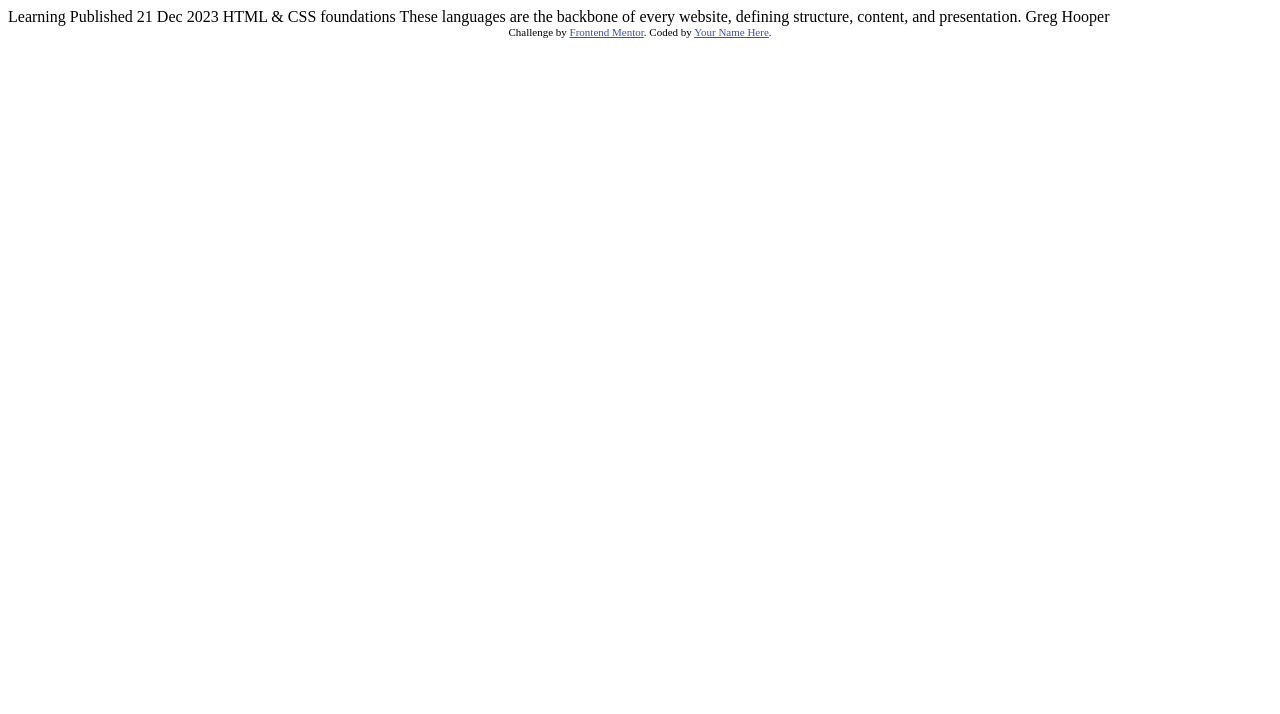
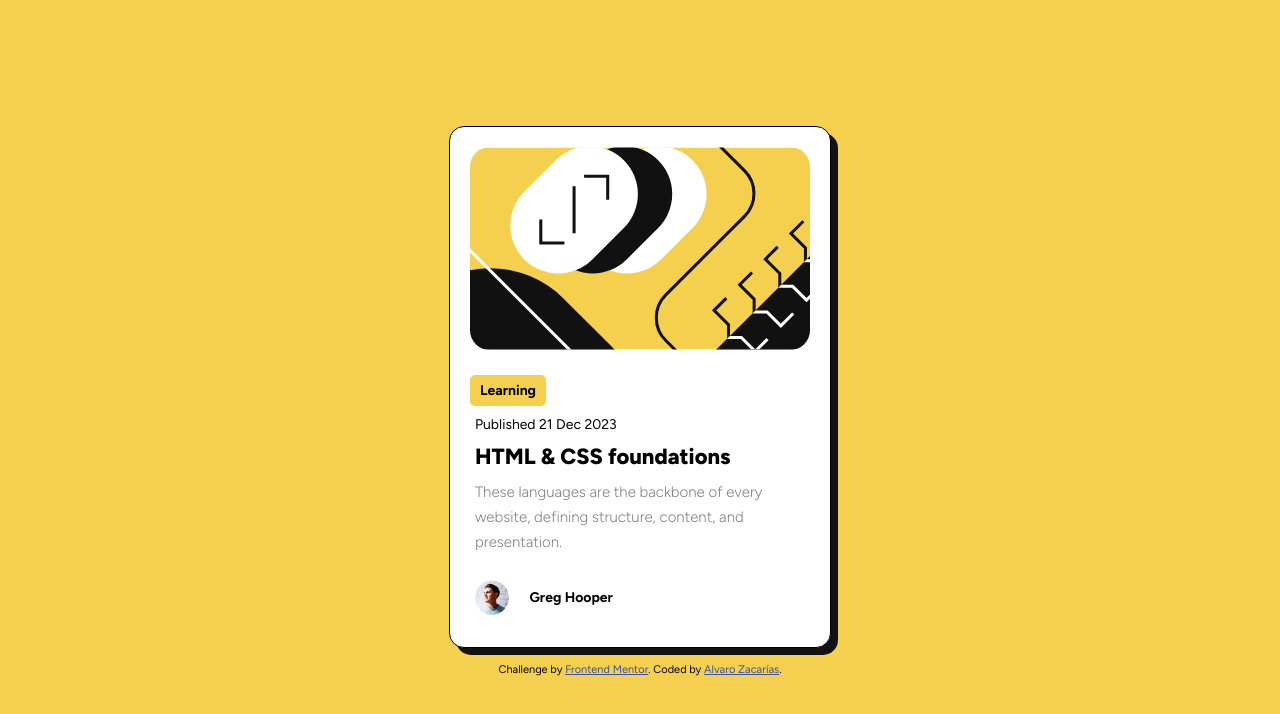
Before and after one commit to alvarozama/blog-preview-main, a plain HTML site: page index.html in a window 1280 px wide. Drawn offline with Linux system fonts and the light colour scheme.

Commit message:
Commit Blog Thingy

```diff
--- a/index.html
+++ b/index.html
@@ -5,30 +5,39 @@
     <meta name="viewport" content="width=device-width, initial-scale=1.0"> <!-- displays site properly based on user's device -->
 
     <link rel="icon" type="image/png" sizes="32x32" href="./assets/images/favicon-32x32.png">
+    <link rel="preconnect" href="https://fonts.googleapis.com">
+    <link rel="preconnect" href="https://fonts.gstatic.com" crossorigin>
+    <link href="https://fonts.googleapis.com/css2?family=Figtree:ital,wght@0,300..900;1,300..900&display=swap" rel="stylesheet">
+    <link rel="stylesheet" href="index.css" />
 
     <title>Frontend Mentor | Blog preview card</title>
 
-  <!-- Feel free to remove these styles or customise in your own stylesheet 👍 -->
-  <style>
-    .attribution { font-size: 11px; text-align: center; }
-    .attribution a { color: hsl(228, 45%, 44%); }
-  </style>
   </head>
   <body>
 
-  Learning
+    <div class="card-container">
 
-  Published 21 Dec 2023
+      <img class="content" src="/assets/images/illustration-article.svg" alt="image">
 
-  HTML & CSS foundations
+      <div class="category content">Learning</div>
 
-  These languages are the backbone of every website, defining structure, content, and presentation.
+      <div class="date content">Published 21 Dec 2023</div>
 
+      <div class="card-title content">HTML & CSS foundations</div>
+
+      <div class="card-description content">These languages are the backbone of every website, defining structure, content, and presentation.</div>
+
+      <div class="author content">
+        <img src="/assets/images/image-avatar.webp" alt="avatar">
         Greg Hooper
+      </div>
+
+
+    </div>
 
     <div class="attribution">
       Challenge by <a href="https://www.frontendmentor.io?ref=challenge" target="_blank">Frontend Mentor</a>.
-    Coded by <a href="#">Your Name Here</a>.
+      Coded by <a href="https://github.com/alvarozama">Alvaro Zacarías</a>.
     </div>
   </body>
 </html>
```
Lines whose indentation alone changed are shown as unchanged.
